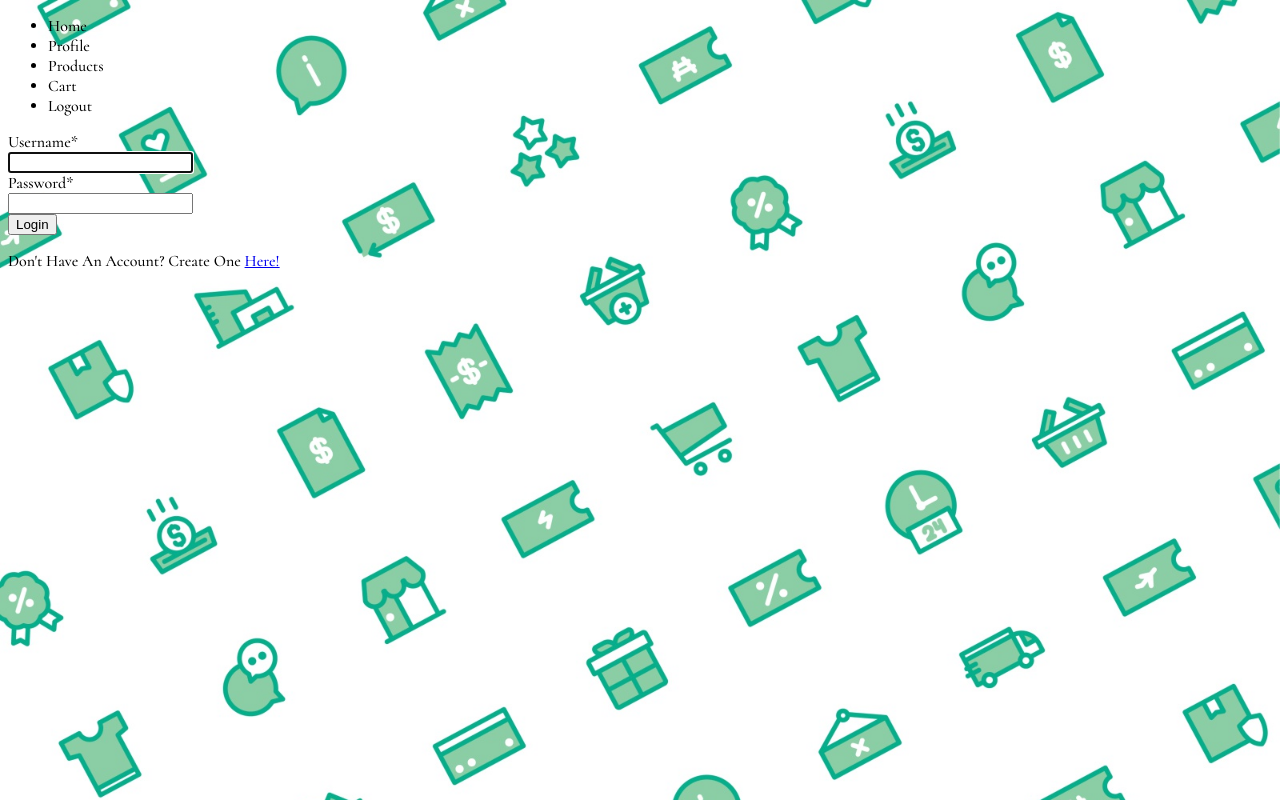
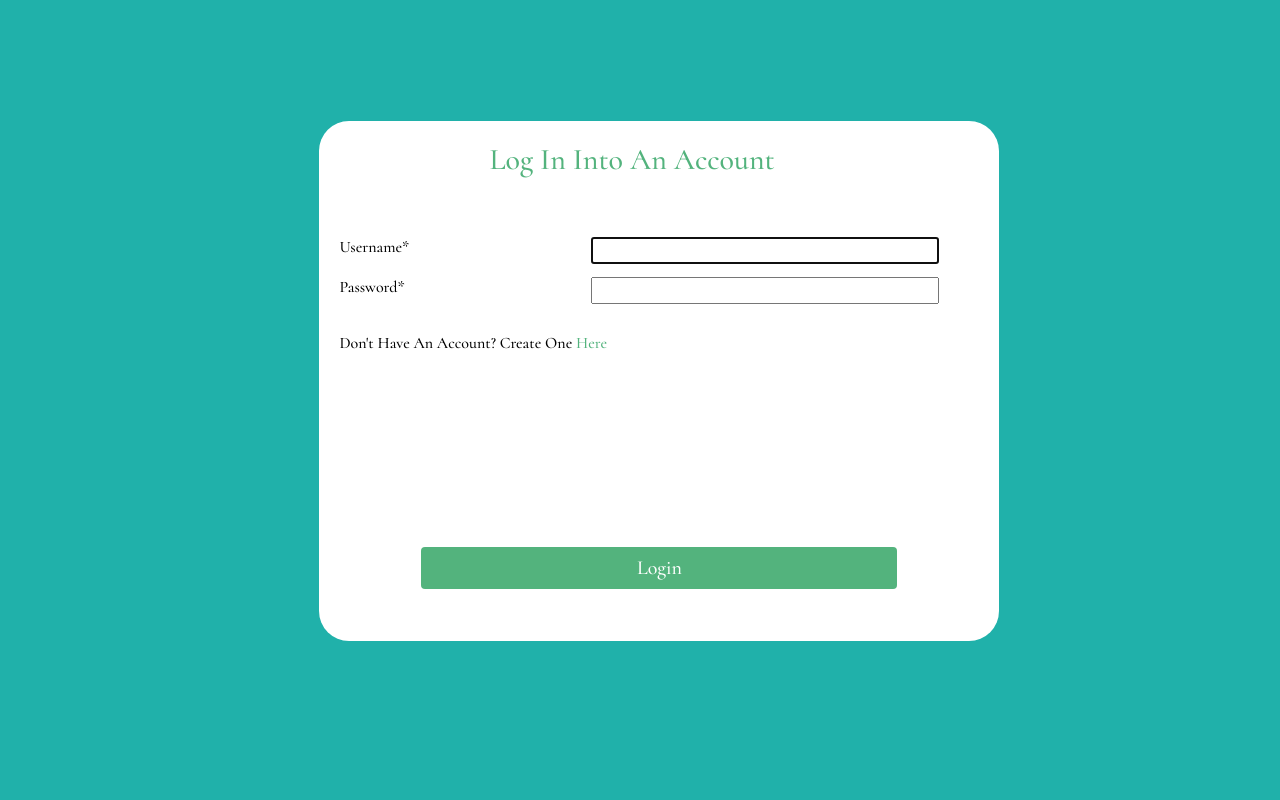
Before and after one commit to Hackathon-team-aps-dk/ecommerce-hackathon, a Django app: page /login/ in a window 1280 px wide. Run offline with Django 3.2, Linux system fonts and the light colour scheme; some libraries are stand-ins or nearby versions.

Commit message:
Login Page Css

```diff
--- a/Hackathon/static/base.css
+++ b/Hackathon/static/base.css
@@ -7,6 +7,10 @@ body{
 }
 
 .registaration{
+    background-image: url("./seagreenbg.png");
+}
+
+.login{
     background-image: url("./seagreenbg.png");
 }
 
@@ -123,3 +127,69 @@ ul{
 #id_Retailer{
     margin-top: 20px;
 }
+
+.login-form{
+    display: inline-block;
+    background-color: white;
+    overflow-y: auto;
+    text-align: left;
+    position: absolute;
+    left: 23%;
+    height: 60%;
+    width: 50%;
+    margin: 25px;
+    border-radius: 30px;
+    top: 12%;
+    word-wrap: break-word;
+    padding: 20px;
+}
+
+.login-form button{
+    color: white;
+    background-color: rgb(83, 179, 125);
+    border: none;
+    border-radius: 4px;
+    position: absolute;
+    left: 15%;
+    width: 70%;
+    height: 8%;
+    font-size: 125%;
+    bottom: 10%;
+    font-family: 'Cormorant';
+}
+
+.login-form input{
+    position: absolute;
+    height: 4%;
+    width: 50%;
+    left: 40%;
+    margin-top: -20px;
+}
+
+.login-title{
+    position: absolute;
+    color: rgb(83, 179, 125);
+    left: 25%;
+    font-size: 30px;
+}
+
+.invalid-feedback{
+    display: inline-block;
+    top: 50%;
+    color: red;
+}
+
+.login-form a{
+    text-decoration: none;
+    color: rgb(83, 179, 125);
+}
+
+.alert-block{
+    position: absolute;
+    color: red;
+    top: 60%;
+}
+
+.alert-block ul{
+    list-style-type: none;
+}
--- a/Main/templates/registration/login.html
+++ b/Main/templates/registration/login.html
@@ -1,11 +1,24 @@
-{% extends 'main/base.html' %}
-
-{% block content%}
+{% load static %}
+<!DOCTYPE html>
+<html lang="en">
+<head>
+    <meta charset="UTF-8">
+    <meta http-equiv="X-UA-Compatible" content="IE=edge">
+    <meta name="viewport" content="width=device-width, initial-scale=1.0">
+    <title>Login</title>
+</head>
+<body class="login">
 {% load crispy_forms_tags %}
+<div class="login-form">
 <form method="POST" class="form-group">
+    <label class="login-title">Log In Into An Account</label>
+    <br><br><br>
     {% csrf_token %}
-    {{ form|crispy}}
+    {{ form|crispy|linebreaks}}
     <button type="submit" class="login-btn">Login</button>
-    <p>Don't Have An Account? Create One <a href="/register">Here!</a></p>
+    <p>Don't Have An Account? Create One <a href="/register">Here</a></p>
 </form>
-{% endblock %}
+</div>
+<link rel="stylesheet" type="text/css" href="{% static 'base.css' %}">
+</body>
+</html>
```
